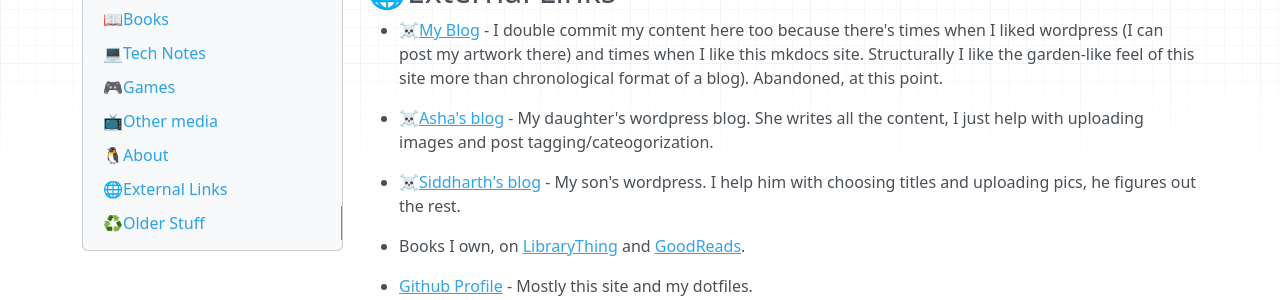
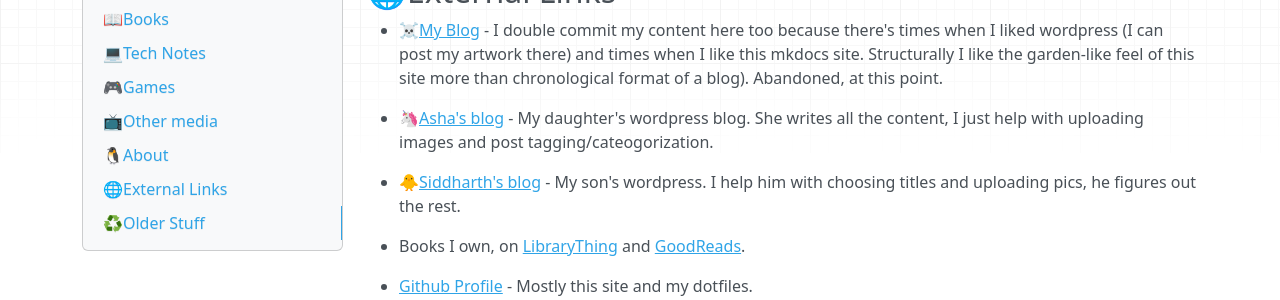
Before and after one commit to arunsrin/arunsrin.mkdocs, an MkDocs documentation site: the page built from home/index.md, in a window 1280 px wide and 900 px high, scrolled down 1831 px. Shown: the part 153-453 px from the top of the window. Built offline with MkDocs 1.6.1, drawn with Linux system fonts in a browser that asks for light colours; nearby versions of some CDN libraries.

Commit message:
new emojis for kids

```diff
--- a/home/index.md
+++ b/home/index.md
@@ -95,11 +95,11 @@
   Structurally I like the garden-like feel of this site more than
   chronological format of a blog). Abandoned, at this point.
 
-- ☠️[Asha's blog](https://pinkwedelia.wordpress.com) - My daughter's
+- 🦄[Asha's blog](https://pinkwedelia.wordpress.com) - My daughter's
 wordpress blog. She writes all the content, I just help with uploading
 images and post tagging/cateogorization.
 
-- ☠️[Siddharth's blog](https://astrogrug.wordpress.com) - My son's
+- 🐥[Siddharth's blog](https://astrogrug.wordpress.com) - My son's
 wordpress. I help him with choosing titles and uploading pics, he
 figures out the rest.
 
```
